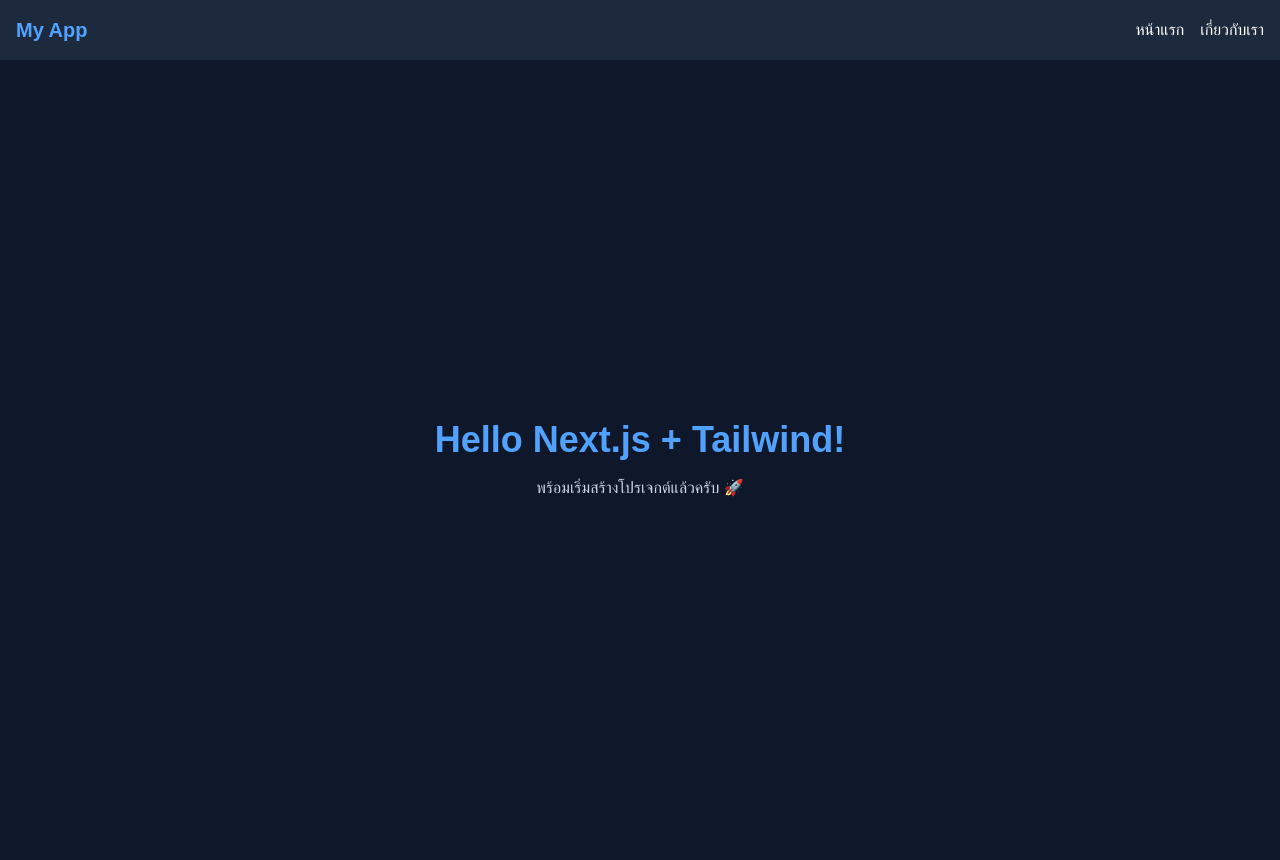
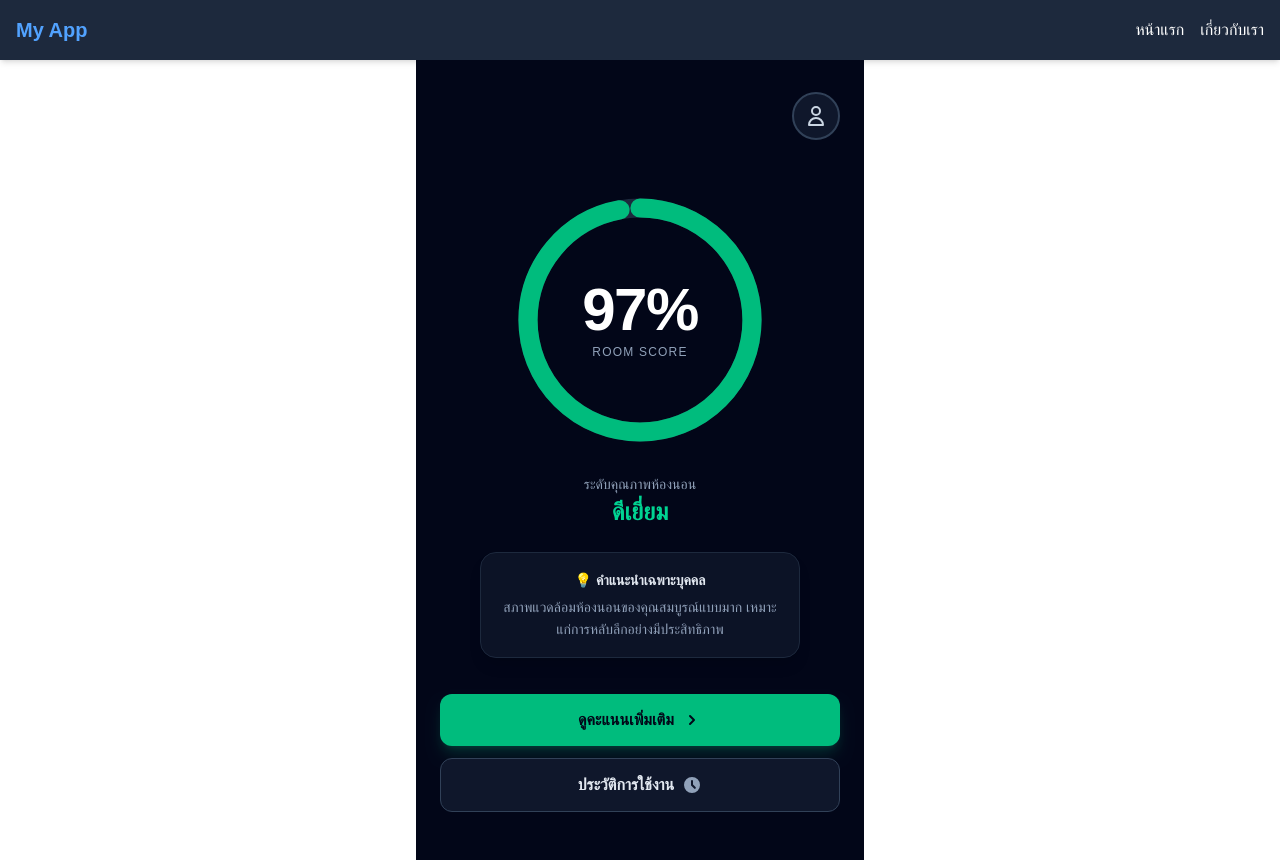
Before and after one commit to paradisesui/comflyyy, a Next.js app: page / in a window 1280 px wide. Built offline with nearby package versions, Linux system fonts and the light colour scheme.

Commit message:
update home page UI

```diff
--- a/app/page.tsx
+++ b/app/page.tsx
@@ -1,12 +1,124 @@
+'use client';
+
+import React, { useState } from 'react';
+
 export default function Home() {
+  // สมมติ Mockup ข้อมูล (อนาคตค่อยดึงค่าจริงจาก Firebase / Gemini มาใส่)
+  const [score, setScore] = useState(97);
+  const [level, setLevel] = useState('ดีเยี่ยม');
+  const [recommendation, setRecommendation] = useState(
+    'สภาพแวดล้อมห้องนอนของคุณสมบูรณ์แบบมาก เหมาะแก่การหลับลึกอย่างมีประสิทธิภาพ'
+  );
+
+  // คำนวณ Stroke สำหรับวงกลม Gauges
+  const strokeDashoffset = 440 - (440 * score) / 100;
+
   return (
-    <main className="flex min-h-screen flex-col items-center justify-center p-8 bg-slate-900 text-white">
-      <h1 className="text-4xl font-bold text-blue-400 mb-4">
-        Hello Next.js + Tailwind!
-      </h1>
-      <p className="text-slate-300">
-        พร้อมเริ่มสร้างโปรเจกต์แล้วครับ 🚀
-      </p>
+    <main className="min-h-screen bg-slate-950 text-white flex flex-col justify-between p-6 max-w-md mx-auto relative font-sans">
+
+      {/* 1. ส่วนบนสุด: โปรไฟล์ผู้ใช้ (มุมขวาบนตามสเก็ตช์) */}
+      <header className="w-full flex justify-end items-center pt-2 pb-4">
+        <button className="w-12 h-12 rounded-full border-2 border-slate-700 bg-slate-900 flex items-center justify-center hover:border-emerald-500 transition-all">
+          <svg
+            xmlns="http://www.w3.org/2000/svg"
+            className="h-6 w-6 text-slate-300"
+            fill="none"
+            viewBox="0 0 24 24"
+            stroke="currentColor"
+          >
+            <path
+              strokeLinecap="round"
+              strokeLinejoin="round"
+              strokeWidth={2}
+              d="M16 7a4 4 0 11-8 0 4 4 0 018 0zM12 14a7 7 0 00-7 7h14a7 7 0 00-7-7z"
+            />
+          </svg>
+        </button>
+      </header>
+
+      {/* 2. ส่วนกลาง: Circle Gauges + ระดับ + คำแนะนำ */}
+      <section className="flex flex-col items-center text-center my-auto space-y-6">
+
+        {/* Circle Gauges Display (ตามรูปวาดวงกลม 97%) */}
+        <div className="relative w-64 h-64 flex items-center justify-center">
+          <svg className="w-full h-full transform -rotate-90" viewBox="0 0 160 160">
+            {/* วงกลมพื้นหลัง */}
+            <circle
+              cx="80"
+              cy="80"
+              r="70"
+              stroke="currentColor"
+              strokeWidth="12"
+              className="text-slate-800"
+              fill="transparent"
+            />
+            {/* วงกลมแถบสีเขียวแสดงเปอร์เซ็นต์ */}
+            <circle
+              cx="80"
+              cy="80"
+              r="70"
+              stroke="currentColor"
+              strokeWidth="12"
+              className="text-emerald-500 transition-all duration-1000 ease-out"
+              fill="transparent"
+              strokeDasharray="440"
+              strokeDashoffset={strokeDashoffset}
+              strokeLinecap="round"
+            />
+          </svg>
+
+          {/* ตัวเลขคะแนนตรงกลาง */}
+          <div className="absolute flex flex-col items-center justify-center">
+            <span className="text-6xl font-extrabold tracking-tight text-white">
+              {score}%
+            </span>
+            <span className="text-xs text-slate-400 mt-1 uppercase tracking-widest">
+              Room Score
+            </span>
+          </div>
+        </div>
+
+        {/* ข้อความระดับคะแนน */}
+        <div className="space-y-1">
+          <span className="text-sm text-slate-400">ระดับคุณภาพห้องนอน</span>
+          <h2 className="text-2xl font-bold text-emerald-400">{level}</h2>
+        </div>
+
+        {/* กล่องคำแนะนำ AI */}
+        <div className="bg-slate-900/80 border border-slate-800 rounded-2xl p-4 text-slate-300 text-sm leading-relaxed shadow-lg max-w-xs backdrop-blur-sm">
+          <p className="font-semibold text-slate-200 mb-1 flex items-center justify-center gap-1">
+            <span>💡</span> คำแนะนำเฉพาะบุคคล
+          </p>
+          <p className="text-slate-400">{recommendation}</p>
+        </div>
+      </section>
+
+      {/* 3. ส่วนล่าง: ปุ่มกด 2 ปุ่มตามสเก็ตช์ */}
+      <footer className="w-full space-y-3 pb-6">
+
+        {/* ปุ่มที่ 1: ดูคะแนนเพิ่มเติม -> พาไปดูเซนเซอร์ & กราฟ */}
+        <button
+          onClick={() => alert('ไปยังหน้าดูคะแนนเซนเซอร์แต่ละตัวและกราฟ')}
+          className="w-full py-3.5 px-4 bg-emerald-500 hover:bg-emerald-600 text-slate-950 font-bold rounded-xl shadow-lg shadow-emerald-500/20 transition-all flex items-center justify-center gap-2"
+        >
+          <span>ดูคะแนนเพิ่มเติม</span>
+          <svg xmlns="http://www.w3.org/2000/svg" className="h-5 w-5" viewBox="0 0 20 20" fill="currentColor">
+            <path fillRule="evenodd" d="M7.293 14.707a1 1 0 010-1.414L10.586 10 7.293 6.707a1 1 0 011.414-1.414l4 4a1 1 0 010 1.414l-4 4a1 1 0 01-1.414 0z" clipRule="evenodd" />
+          </svg>
+        </button>
+
+        {/* ปุ่มที่ 2: ประวัติการใช้งาน -> พาไปดูข้อมูล Persona 7-14 คืน */}
+        <button
+          onClick={() => alert('ไปยังหน้าประวัติการใช้งานและข้อมูล Persona')}
+          className="w-full py-3.5 px-4 bg-slate-900 hover:bg-slate-800 border border-slate-700 text-slate-200 font-semibold rounded-xl transition-all flex items-center justify-center gap-2"
+        >
+          <span>ประวัติการใช้งาน</span>
+          <svg xmlns="http://www.w3.org/2000/svg" className="h-5 w-5 text-slate-400" viewBox="0 0 20 20" fill="currentColor">
+            <path fillRule="evenodd" d="M10 18a8 8 0 100-16 8 8 0 000 16zm1-12a1 1 0 10-2 0v4a1 1 0 00.293.707l2.828 2.829a1 1 0 101.415-1.415L11 9.586V6z" clipRule="evenodd" />
+          </svg>
+        </button>
+      </footer>
+
     </main>
   );
 }
```
